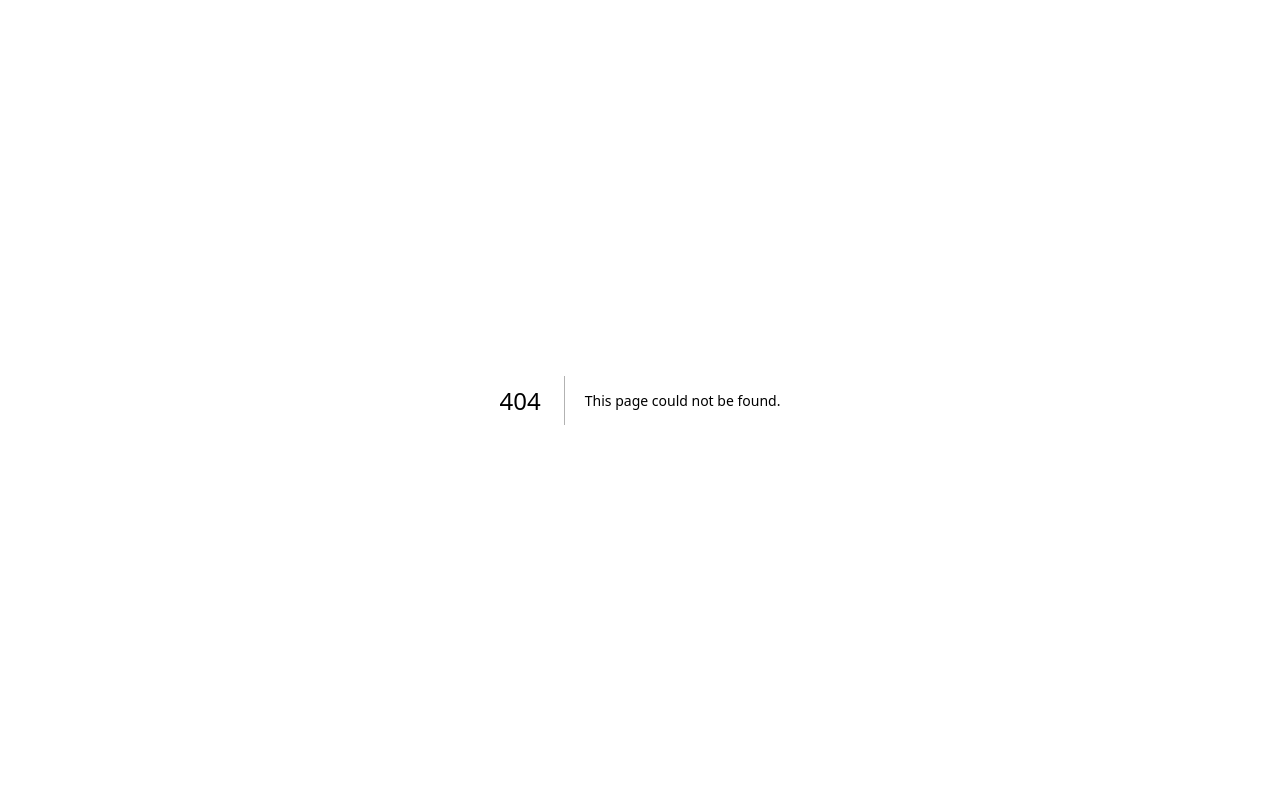
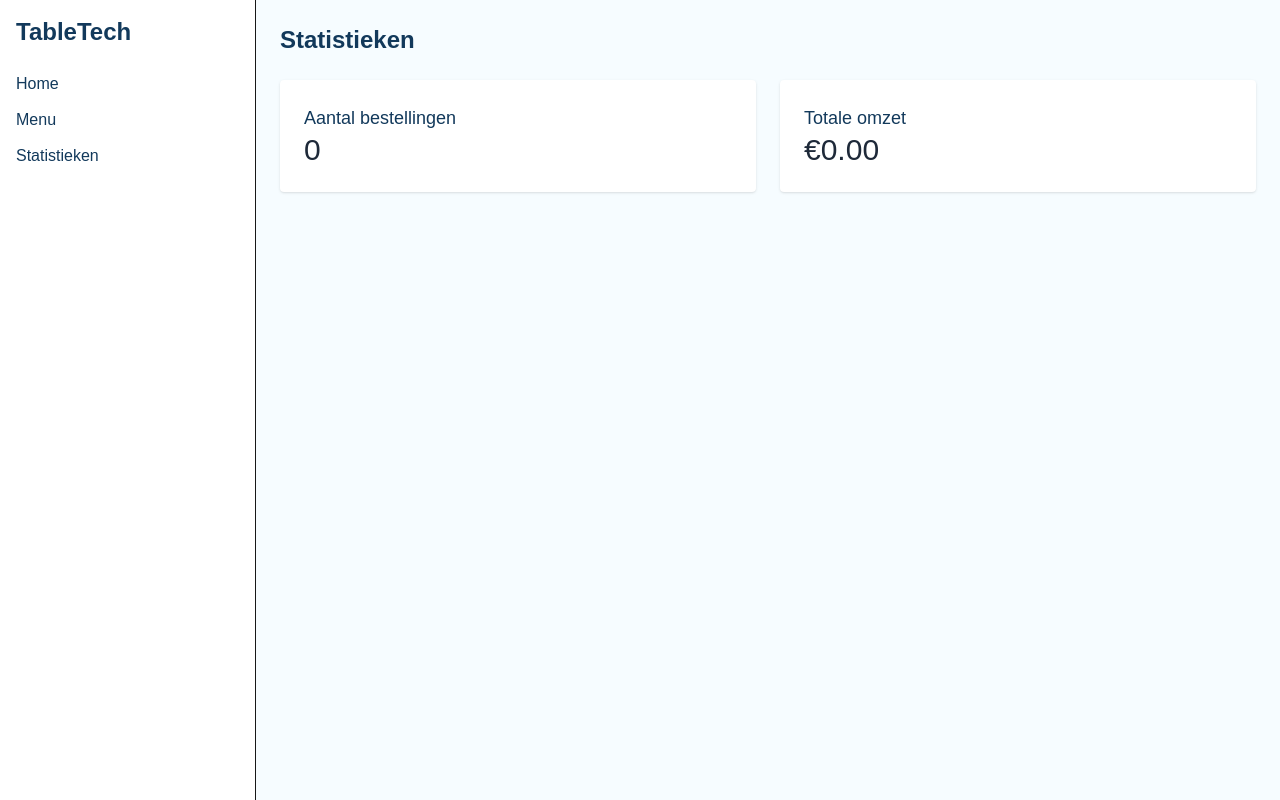
Before and after one commit to Table-Tech/TableTech-app, a Next.js app in the folder kitchen-side/: page /dashboard/1/statistics in a window 1280 px wide. Before the commit this address had no page. Built offline with nearby package versions, Linux system fonts and the light colour scheme.

Commit message:
dashboard styled

```diff
--- /dev/null
+++ b/kitchen-side/components/DashboardLayout.tsx
@@ -0,0 +1,25 @@
+'use client'
+
+import { useParams } from 'next/navigation'
+import Link from 'next/link'
+
+export default function DashboardLayout({ children }: { children: React.ReactNode }) {
+  const params = useParams()
+  const restaurantId = params?.restaurantId as string
+
+  return (
+    <div className="flex h-screen">
+      <aside className="w-64 bg-white border-r p-4 shadow-sm">
+        <h2 className="text-2xl font-bold text-[#12395B] mb-6">TableTech</h2>
+        <nav className="flex flex-col space-y-3">
+          <Link href={`/dashboard/${restaurantId}`} className="text-[#12395B] hover:text-blue-600">Home</Link>
+          <Link href={`/dashboard/${restaurantId}/menu`} className="text-[#12395B] hover:text-blue-600">Menu</Link>
+          <Link href={`/dashboard/${restaurantId}/statistics`} className="text-[#12395B] hover:text-blue-600">Statistieken</Link>
+        </nav>
+      </aside>
+      <main className="flex-1 bg-[#F6FCFF] p-6 overflow-y-auto">
+        {children}
+      </main>
+    </div>
+  )
+}
--- /dev/null
+++ b/kitchen-side/src/app/dashboard/[restaurantId]/layout.tsx
@@ -0,0 +1,5 @@
+import DashboardLayout from '../../../../components/DashboardLayout'
+
+export default function Layout({ children }: { children: React.ReactNode }) {
+  return <DashboardLayout>{children}</DashboardLayout>
+}
--- /dev/null
+++ b/kitchen-side/src/app/dashboard/[restaurantId]/menu/page.tsx
@@ -0,0 +1,24 @@
+'use client'
+
+import { useParams } from 'next/navigation'
+import { mockMenuItems, MenuItem } from '@/lib/mockdata'
+
+export default function MenuPage() {
+  const params = useParams()
+  const restaurantId = params?.restaurantId as string
+  const menu: MenuItem[] = mockMenuItems[restaurantId] || []
+
+  return (
+    <div>
+      <h1 className="text-2xl font-bold text-[#12395B] mb-4">Menu</h1>
+      <div className="grid grid-cols-1 md:grid-cols-2 gap-4">
+        {menu.map(item => (
+          <div key={item.id} className="p-4 bg-white shadow rounded-lg">
+            <h2 className="font-semibold text-[#12395B]">{item.title}</h2>
+            <p className="text-gray-600">€{item.price}</p>
+          </div>
+        ))}
+      </div>
+    </div>
+  )
+}
--- a/kitchen-side/src/app/dashboard/[restaurantId]/page.tsx
+++ b/kitchen-side/src/app/dashboard/[restaurantId]/page.tsx
@@ -1,46 +1,56 @@
-'use client'
+'use client';
 
 import { useEffect, useState } from "react";
 import { useParams } from "next/navigation";
-import { mockMenuItems, mockOrders, MenuItem, Order } from "../../../lib/mockdata";
+import { mockOrders, Order } from "../../../lib/mockdata";
 
 export default function DashboardPage() {
   const params = useParams();
   const restaurantId = params?.restaurantId as string;
 
-  const [menu, setMenu] = useState<MenuItem[]>([]);
   const [orders, setOrders] = useState<Order[]>([]);
 
   useEffect(() => {
-    setMenu(mockMenuItems[restaurantId] ?? []);
     setOrders(mockOrders[restaurantId] ?? []);
   }, [restaurantId]);
 
   return (
-    <div className="p-8">
-      <h1 className="text-2xl font-bold mb-6">Dashboard ({restaurantId})</h1>
+    <div className="p-8 bg-[#f6fcff] min-h-screen">
+      <h1 className="text-2xl font-bold text-[#0a3c6e] mb-6">Live Orders</h1>
 
-      <section className="mb-6">
-        <h2 className="text-xl font-semibold">Live Orders</h2>
-        <ul>
+      {orders.length === 0 ? (
+        <p className="text-[#0a3c6e]">Geen bestellingen gevonden.</p>
+      ) : (
+        <div className="grid grid-cols-1 md:grid-cols-2 lg:grid-cols-3 gap-6">
           {orders.map((order) => (
-            <li key={order.id}>
-              Table {order.table} - {order.status}
-            </li>
+            <div
+              key={order.id}
+              className="bg-white p-5 rounded-xl shadow-md border border-slate-100"
+            >
+              <div className="flex justify-between items-center mb-3">
+                <div>
+                  <h2 className="text-lg font-semibold text-[#0a3c6e]">
+                    Tafel {order.table}
+                  </h2>
+                  <p className="text-sm text-slate-500">Order ID: {order.id}</p>
+                </div>
+                <span
+                  className={`px-3 py-1 rounded-full text-sm font-medium ${
+                    order.status === "pending"
+                      ? "bg-yellow-100 text-yellow-700"
+                      : "bg-green-100 text-green-700"
+                  }`}
+                >
+                  {order.status}
+                </span>
+              </div>
+              <p className="text-sm text-slate-600">
+                Aantal items: {order.items.length}
+              </p>
+            </div>
           ))}
-        </ul>
-      </section>
-
-      <section>
-        <h2 className="text-xl font-semibold">Menu</h2>
-        <ul>
-          {menu.map((item) => (
-            <li key={item.id}>
-              {item.title} - €{item.price}
-            </li>
-          ))}
-        </ul>
-      </section>
+        </div>
+      )}
     </div>
   );
 }
--- /dev/null
+++ b/kitchen-side/src/app/dashboard/[restaurantId]/statistics/page.tsx
@@ -0,0 +1,31 @@
+'use client'
+
+import { useParams } from 'next/navigation'
+import { mockOrders, Order } from '@/lib/mockdata'
+
+export default function StatisticsPage() {
+  const params = useParams()
+  const restaurantId = params?.restaurantId as string
+  const orders: Order[] = mockOrders[restaurantId] || []
+
+  const totalOrders = orders.length
+  const totalRevenue = orders.reduce((sum, order) => {
+    return sum + order.items.length * 10 // stel: elke item kost €10
+  }, 0)
+
+  return (
+    <div>
+      <h1 className="text-2xl font-bold text-[#12395B] mb-6">Statistieken</h1>
+      <div className="grid grid-cols-1 md:grid-cols-2 gap-6">
+        <div className="bg-white p-6 rounded shadow">
+          <h2 className="text-lg font-medium text-[#12395B]">Aantal bestellingen</h2>
+          <p className="text-3xl text-gray-800">{totalOrders}</p>
+        </div>
+        <div className="bg-white p-6 rounded shadow">
+          <h2 className="text-lg font-medium text-[#12395B]">Totale omzet</h2>
+          <p className="text-3xl text-gray-800">€{totalRevenue.toFixed(2)}</p>
+        </div>
+      </div>
+    </div>
+  )
+}
```
